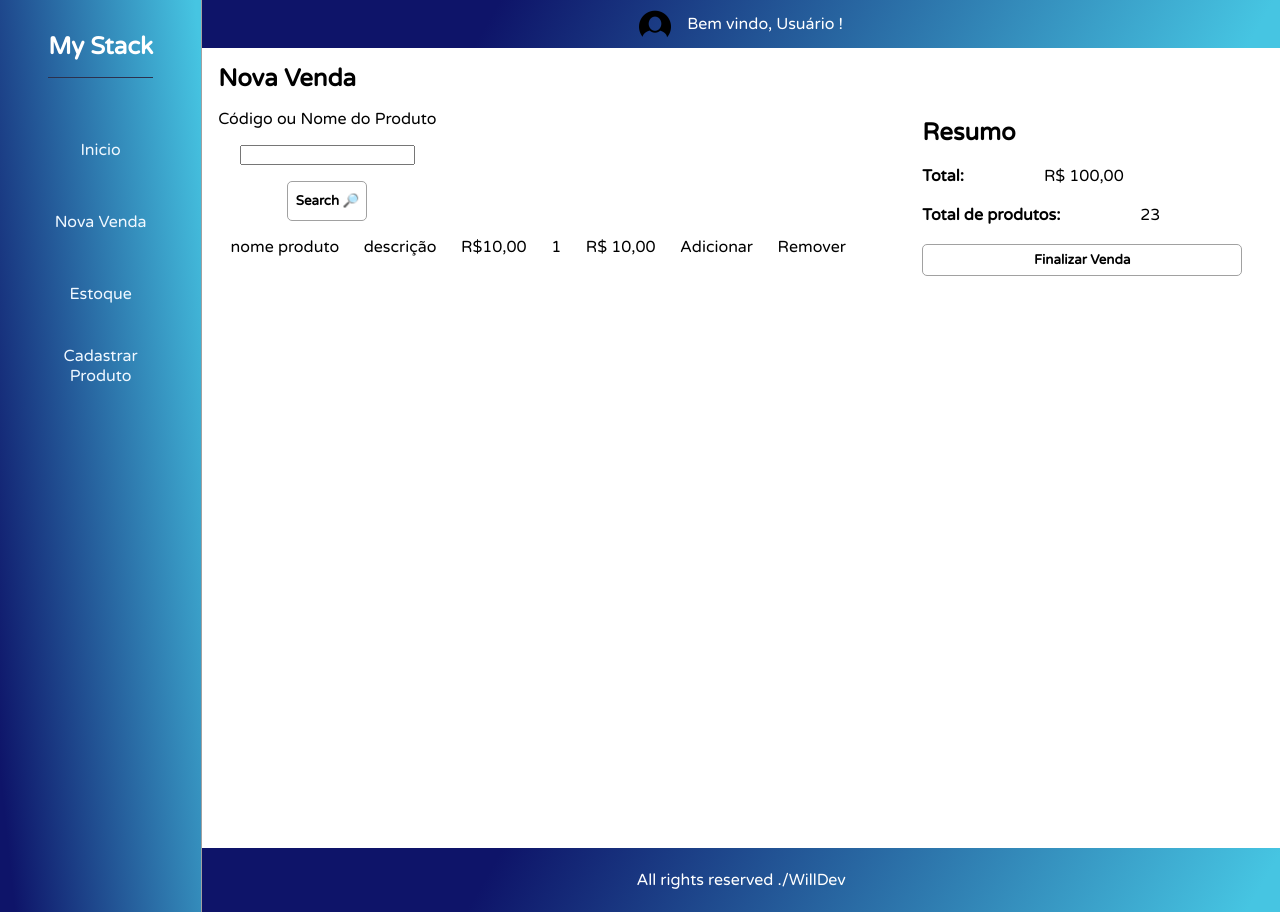
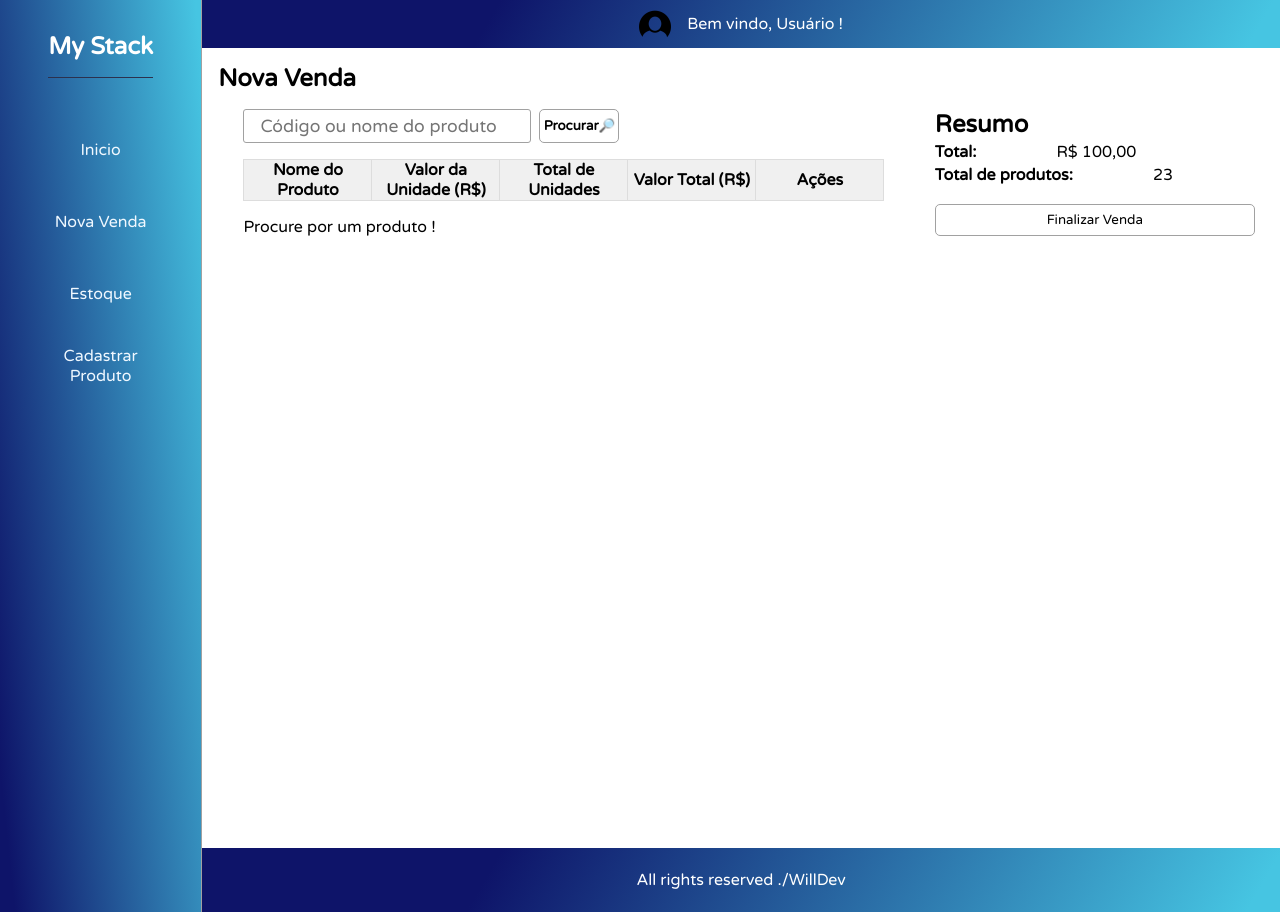
Before and after one commit to williamwallace076/myStock, a React (Vite) app: page /Sell in a window 1280 px wide. Built offline with nearby package versions, Linux system fonts and the light colour scheme.

Commit message:
sell_page_modified

```diff
--- a/src/components/MainAplicationPages/Sell/Sell.css
+++ b/src/components/MainAplicationPages/Sell/Sell.css
@@ -1,5 +1,5 @@
 .sell-product{
-    width: max-content;
+    width: 100%;
     height: 100vh;
     display: flex;
     flex-direction: column;
@@ -16,15 +16,16 @@
 .sell-product-area{
     display: flex;
     flex-direction: row;
-    width: max-content;
+    width: 100%;
     height: max-content;
-    gap: 4rem;
+    justify-content: space-around;
 }
 
-.sell-product-area button{
+
+.search-product-area button{
 
     width: 5rem;
-    height: 2.5rem;
+    height: 2.1rem;
     background: transparent;
 
     border-radius: 5px;
@@ -33,8 +34,8 @@
 
     transition: 0.3s;
 }
-.sell-product-area button:hover{
-    transform: scale(1.2);
+.search-product-area button:hover{
+    transform: scale(1.1);
     cursor: pointer;
     background-color: var(--color-theme-green);
     border: none;
@@ -48,8 +49,13 @@
 }
 
 .search-product-area{
+    display: flex;
+    flex-direction: row;
+    width: max-content;
+    height: max-content;
+
     align-items: center;
-    gap: 1rem;
+    gap: 0.5rem;
     justify-content: space-around;
 
     margin-bottom: 1rem;
@@ -57,15 +63,74 @@
 }
 
 
+
+.product-id{
+
+
+    width: 18rem;
+    height: 2rem;
+    padding: 1rem;
+    font-size: 1.1rem;
+    border: 1px solid var(--color-theme-gray);
+    border-radius: 3px;
+
+
+}
+
+
 .sell-item{
     display: flex;
-    flex-direction: row;
+    flex-direction: column;
 
-    width: 40rem;
-    height: 3rem;
+    width: max-content;
+    height: max-content;
+    border-collapse: collapse;
+    gap: 1rem;
 
     justify-content: space-around;
 }
+
+.sell-item th,.sell-item td{
+    border: 1px solid #ddd;
+    max-width: 8rem;
+    min-width: 8rem;
+    word-wrap: break-word;
+    height: 2rem;
+    text-align: center;
+}
+
+
+.sell-item th {
+    background-color: var(--color-theme-midWhite);
+  }
+
+  .sell-item:nth-child(even) {
+    background-color: var(--color-theme-midWhite);
+  }
+
+  .sell-item tr:hover {
+    background-color: #ddd;
+  }
+
+  .sell-item td:last-child {
+    text-align: center;
+  }
+
+
+
+
+
+
+
+
+
+
+
+
+
+
+
+
 
 
 
@@ -90,6 +155,7 @@
     background-color: transparent;
     border: 1px solid var(--color-theme-gray);
     border-radius: 5px;
+    margin-top: 1rem;
 }
 
 .sell-product-side-area button:hover{
--- a/src/components/MainAplicationPages/Sell/Sell.jsx
+++ b/src/components/MainAplicationPages/Sell/Sell.jsx
@@ -1,8 +1,11 @@
 import "./Sell.css";
 
 import React from 'react';
+import { listProducts } from "../../../api/dbProducts"
 
 const Sell = () => {
+
+    const esconder = true;
     return (
         <div className="sell-product">
             <h2 className="title-sell-product">Nova Venda</h2>
@@ -11,36 +14,42 @@ const Sell = () => {
 
                 <div className="main-sell-product-area">
                     <div className="search-product-area">
-                        <label htmlFor="product-id" >Código ou Nome do Produto</label>
-                        <input id="product-id" className="code" type="text" />
-                        <span><button>Search 🔎</button></span>
+                        <input id="product-id" placeholder="Código ou nome do produto" className="product-id" type="text" />
+                        <span><button>Procurar🔎</button></span>
                     </div>
 
                     <div className="product-item-area">
 
-                        <div className="sell-item">
-                                <div>
-                                    <p>nome produto</p>
-                                </div>
-                                <div>
-                                    <p>descrição</p>
-                                </div>
-                                <div>
-                                    <p>R$10,00</p>
-                                </div>
-                                <div>
-                                    <p>1</p>
-                                </div>
-                                <div>
-                                    <p>R$ 10,00</p>
-                                </div>
-                                <div>
-                                    <p>Adicionar</p>
-                                </div>
-                                <div>
-                                    <p>Remover</p>
-                                </div>
-                        </div>
+                            <table className="sell-item">
+                                <thead>
+                                    <tr className="row-table-head">
+                                        <th>Nome do Produto</th>
+                                        <th>Valor da Unidade (R$)</th>
+                                        <th>Total de Unidades</th>
+                                        <th>Valor Total (R$)</th>
+                                        <th>Ações</th>
+                                    </tr>
+                                </thead>
+                                {esconder == true ? (<div>Procure por um produto !</div>
+
+                        ) : (
+                                <tbody>
+                                    {listProducts.map(item => (
+                                        <tr key={item.id}>
+                                            <td>{item.nome}</td>
+                                            <td>{item.valor.toFixed(2)}</td>
+                                            <td>{item.quantity}</td>
+                                            <td>{(item.valor * item.quantity).toFixed(2)}</td>
+                                            <td>
+                                                <div className="actions"><button className="add">Adicionar</button><button className="rem">Remover</button></div>
+                                            </td>
+                                        </tr>
+                                    ))}
+                                </tbody>
+                        )}
+                            </table>
+
+
                     </div>
                 </div>
 
@@ -60,7 +69,7 @@ const Sell = () => {
 
             </div>
         </div>
-     );
+    );
 }
 
 export default Sell;
```
